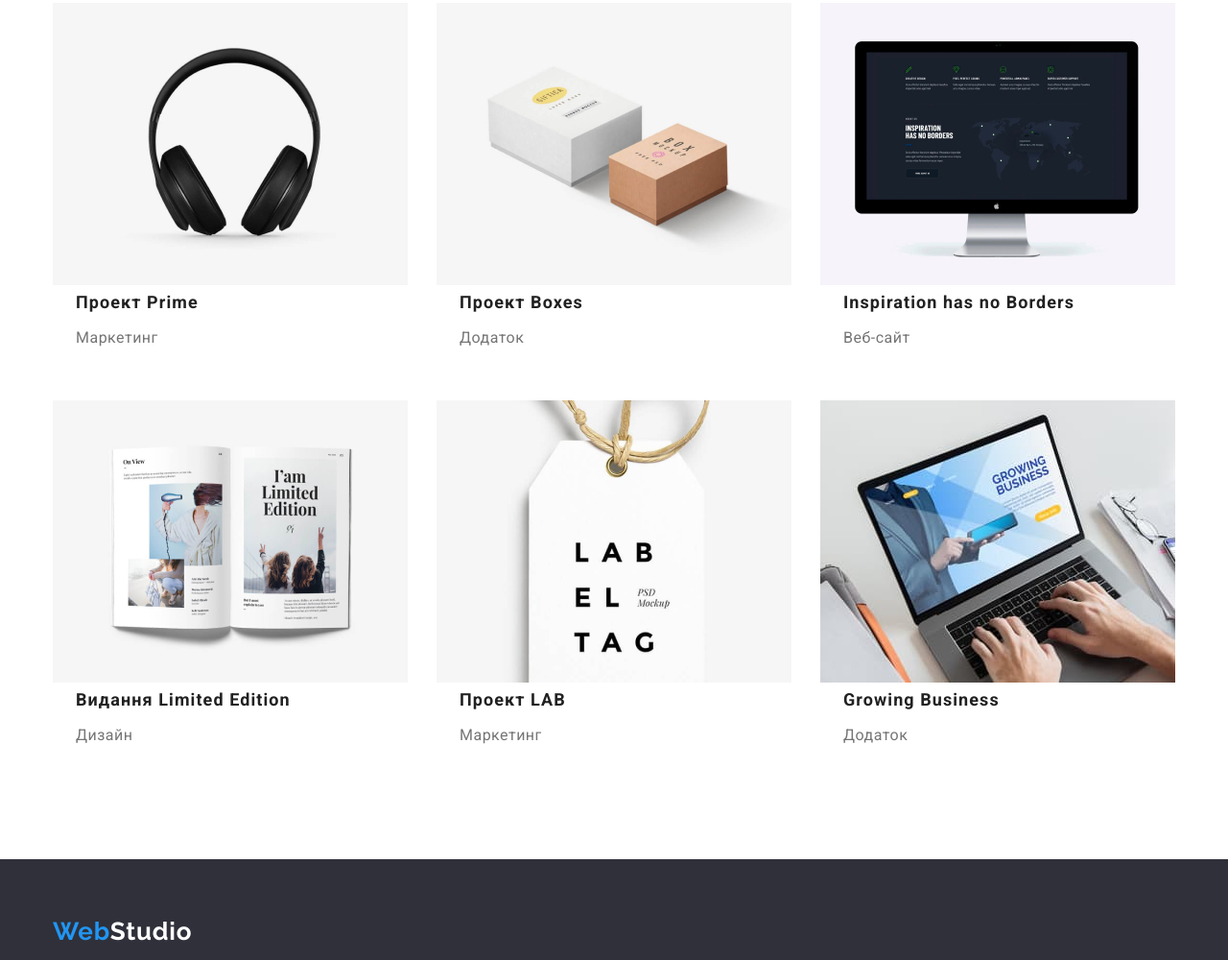
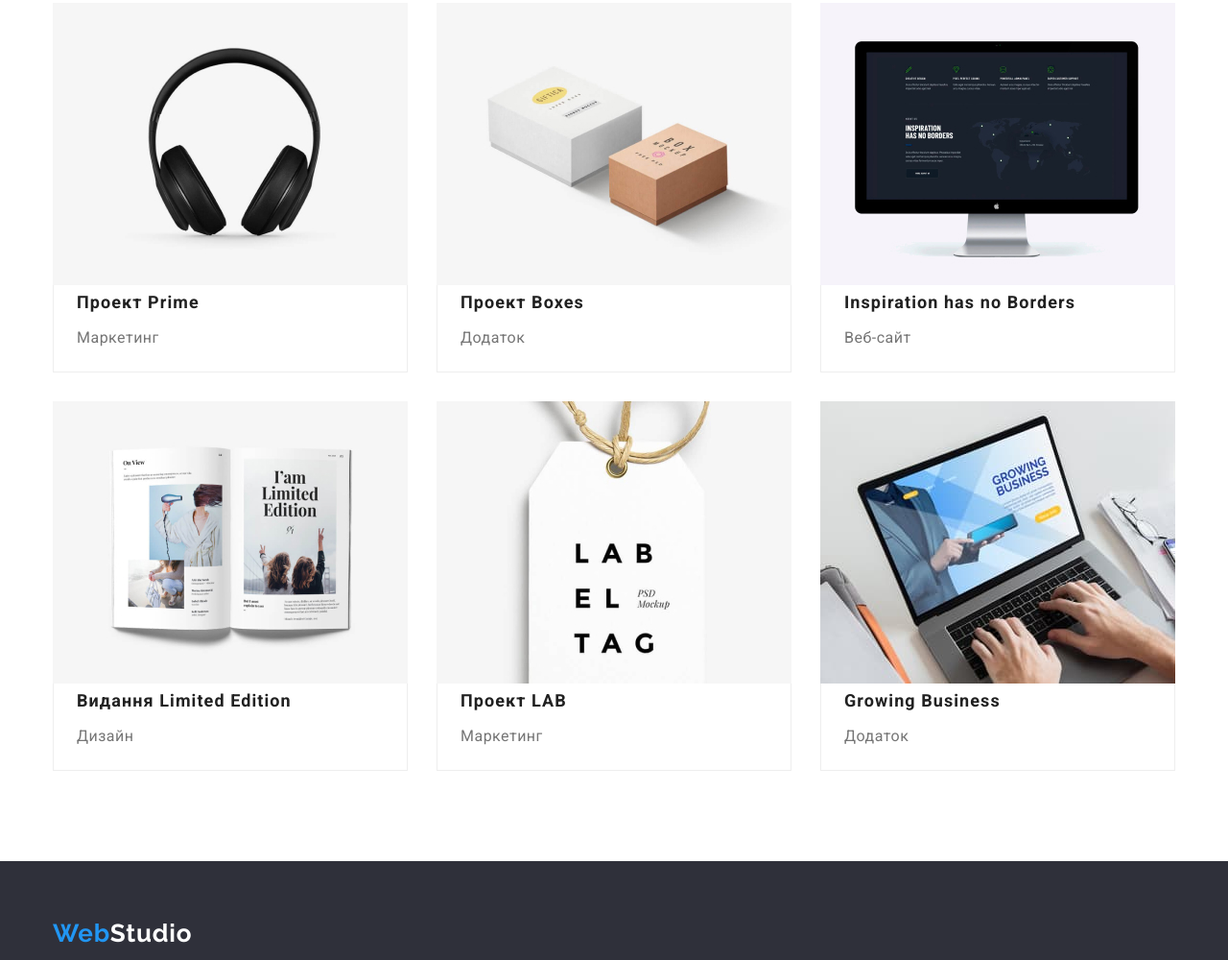
Before and after one commit to AndreGutio/goit-markup-hw-03, a plain HTML site: page portfolio.html in a window 1280 px wide. Shown: the part 685-1685 px from the top of the page at 96% size. Drawn offline with nearby package versions, Linux system fonts and the light colour scheme.

Commit message:
бордер +

```diff
--- a/css/styles.css
+++ b/css/styles.css
@@ -210,7 +210,6 @@ body {
 }
 
 /*.possibility-title {
-
 }*/
 
 .visually-hidden {
@@ -448,7 +447,6 @@ body {
 }*/
 
 .portfolio-bo {
-  width: 370px;
   border-right-width: 1px;
   border-right-style: solid;
   border-right-color: #EEEEEE;
@@ -464,6 +462,7 @@ body {
 
 .portfolio-item {
   background: var(--primary-bg-color);
+  width: ((100%-60px) /3);
 }
 
 .portfolio-img {
@@ -477,7 +476,7 @@ body {
   letter-spacing: 0.06em;
   color: var(--primary-title-color);
   margin: 0 24px 4px 24px;
-  width: 322px;
+    width: ((100%-60px) /3);
 }
 
 .portfolio-text {
@@ -485,7 +484,7 @@ body {
   line-height: calc(30 / 16);
   letter-spacing: 0.03em;
   color: var(--primary-text-color);
-  margin-left: 24px;
-  width: 322px;
+  margin: 0 24px;
+    width: ((100%-60px) /3);
   margin-bottom: 20px;
 }
--- a/portfolio.html
+++ b/portfolio.html
@@ -76,57 +76,73 @@
                     <li class="portfolio-item">
                         <a class="portfolio-link link" href="#">
                                 <img class="portfolio-img" src="images/neworleangoldenstar.jpg" alt="basketball" width="370">
+                            <div class="portfolio-bo">
                                 <h2 class="portfolio-card-title">Постер New Orlean vs Golden Star</h2>
                                 <p class="portfolio-text">Дизайн</p>
+                            </div>
                         </a>
                     </li>
                     <li class="portfolio-item">
                         <a class="portfolio-link link" href="#"></a>
                                 <img class="portfolio-img" src="images/seafood.jpg" alt="seafood" width="370">
+                            <div class="portfolio-bo">
                                 <h2 class="portfolio-card-title">Ресторан Seafood</h2>
                                 <p class="portfolio-text">Додаток</p>
+                            </div>
                         </a>
                     </li>
                     <li class="portfolio-item">
                         <a class="portfolio-link link" href="#"></a>
                                 <img class="portfolio-img" src="images/prime.jpg" alt="headphone" width="370">
+                            <div class="portfolio-bo">
                                 <h2 class="portfolio-card-title">Проект Prime</h2>
                                 <p class="portfolio-text">Маркетинг</p>
+                            </div>
                         </a>
                     </li>
                     <li class="portfolio-item">
                         <a class="portfolio-link link" href="#"></a>
                                 <img class="portfolio-img" src="images/boxes.jpg" alt="boxes" width="370">
+                            <div class="portfolio-bo">
                                 <h2 class="portfolio-card-title">Проект Boxes</h2>
                                 <p class="portfolio-text">Додаток</p>
+                            </div>
                         </a>
                     </li>
                     <li class="portfolio-item">
                         <a class="portfolio-link link" href="#"></a>
                                 <img class="portfolio-img" src="images/inspirationhasnoborders.jpg" alt="monitor" width="370">
+                            <div class="portfolio-bo">
                                 <h2 class="portfolio-card-title">Inspiration has no Borders</h2>
                                 <p class="portfolio-text">Веб-сайт</p>
+                            </div>
                         </a>
                     </li>
                     <li class="portfolio-item">
                         <a class="portfolio-link link" href="#"></a>
                                 <img class="portfolio-img" src="images/limitededition.jpg" alt="book" width="370">
+                            <div class="portfolio-bo">
                                 <h2 class="portfolio-card-title">Видання Limited Edition</h2>
                                 <p class="portfolio-text">Дизайн</p>
+                            </div>
                         </a>
                     </li>
                     <li class="portfolio-item">
                         <a class="portfolio-link link" href="#"></a>
                                 <img class="portfolio-img" src="images/lab.jpg" alt="labeltag" width="370">
+                            <div class="portfolio-bo">
                                 <h2 class="portfolio-card-title">Проект LAB</h2>
                                 <p class="portfolio-text">Маркетинг</p>
+                            </div>
                         </a>
                     </li>
                     <li class="portfolio-item">
                         <a class="portfolio-link link" href="#"></a>
                                 <img class="portfolio-img" src="images/growingbusiness.jpg" alt="coding" width="370">
+                            <div class="portfolio-bo">
                                 <h2 class="portfolio-card-title">Growing Business</h2>
                                 <p class="portfolio-text">Додаток</p>
+                            </div>
                         </a>
                     </li>
                 </ul>
```
Lines whose indentation alone changed are shown as unchanged.
